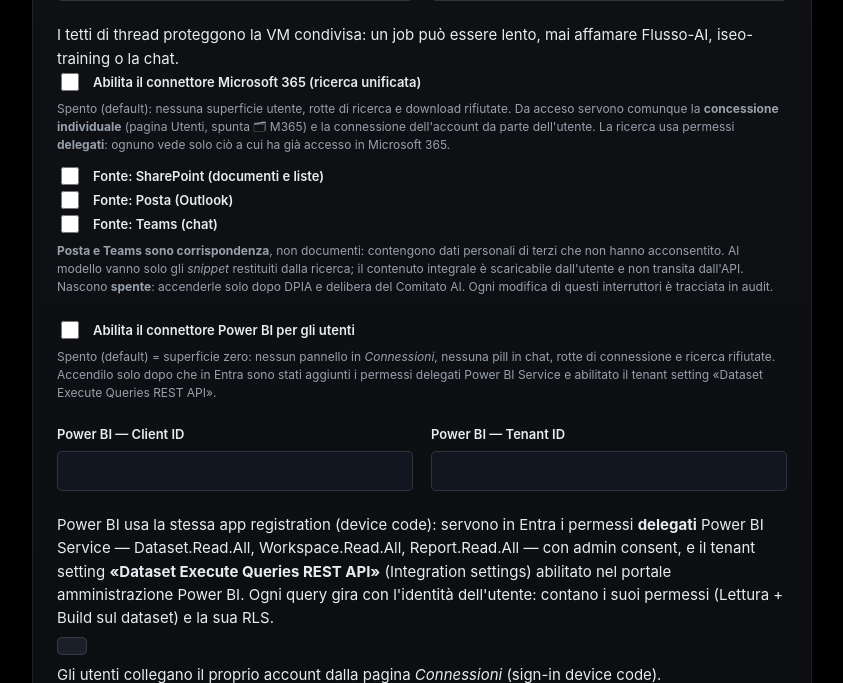
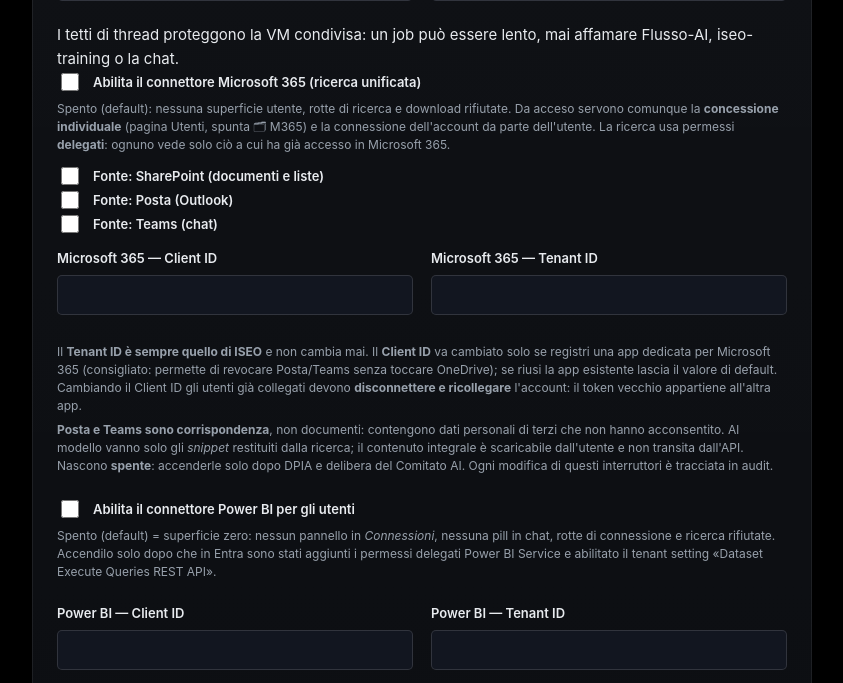
Before and after one commit to Ehocram/iseopilot, a FastAPI app: template templates/admin.html in a window 1280 px wide. Shown: the part 3207-3890 px from the top of the page, without its empty margins (218-1061 px from the left). Run offline with FastAPI, Linux system fonts and the light colour scheme; the template is opened without the code that fills it, so the values that code supplies are empty; parts of the project's set-up code (start-up, migrations or seed data) failed here and were passed over; some libraries are stand-ins or nearby versions.

Commit message:
Add files via upload

```diff
--- a/app/main.py
+++ b/app/main.py
@@ -1320,6 +1320,8 @@ def admin_page(request: Request):
         dyn_resource_url=store.get_setting("dyn_resource_url", DEF_DYN_RESOURCE_URL),
         def_od_client_id=DEF_OD_CLIENT_ID, def_od_tenant_id=DEF_OD_TENANT_ID,
         m365_enabled=store.get_setting("m365_enabled", "0") == "1",
+        m365_client_id=store.get_setting("m365_client_id", DEF_OD_CLIENT_ID),
+        m365_tenant_id=store.get_setting("m365_tenant_id", DEF_OD_TENANT_ID),
         m365_src_sharepoint=store.get_setting("m365_src_sharepoint", "1") == "1",
         m365_src_mail=store.get_setting("m365_src_mail", "0") == "1",
         m365_src_teams=store.get_setting("m365_src_teams", "0") == "1",
@@ -1371,6 +1373,8 @@ def admin_save(
     dyn_tenant_id: str = Form(""),
     dyn_resource_url: str = Form(""),
     m365_enabled: str = Form("0"),
+    m365_client_id: str = Form(""),
+    m365_tenant_id: str = Form(""),
     m365_src_sharepoint: str = Form("0"),
     m365_src_mail: str = Form("0"),
     m365_src_teams: str = Form("0"),
@@ -1435,6 +1439,16 @@ def admin_save(
         _n = re.sub(r"[^0-9]", "", _v or "")
         store.set_setting(_k, _n or _d)
     store.set_setting("pbi_enabled", "1" if pbi_enabled == "1" else "0")
+    _m3c_prec = store.get_setting("m365_client_id", DEF_OD_CLIENT_ID)
+    _m3c_nuovo = m365_client_id.strip() or DEF_OD_CLIENT_ID
+    if _m3c_prec != _m3c_nuovo:
+        # cambiare app registration invalida i token già emessi: va detto,
+        # non scoperto dagli utenti con un errore di connessione.
+        _audit(request, user["username"], "m365_config",
+               f"client_id: {_m3c_prec[:8]}… -> {_m3c_nuovo[:8]}… "
+               "(gli utenti collegati devono riconnettere)")
+    store.set_setting("m365_client_id", _m3c_nuovo)
+    store.set_setting("m365_tenant_id", m365_tenant_id.strip() or DEF_OD_TENANT_ID)
     store.set_setting("pbi_client_id", pbi_client_id.strip() or DEF_PBI_CLIENT_ID)
     store.set_setting("pbi_tenant_id", pbi_tenant_id.strip() or DEF_PBI_TENANT_ID)
     return RedirectResponse(url="/admin?saved=1", status_code=303)
--- a/templates/admin.html
+++ b/templates/admin.html
@@ -270,6 +270,17 @@
             <input type="checkbox" id="m365_src_teams" name="m365_src_teams" value="1" {% if m365_src_teams %}checked{% endif %}>
             <label for="m365_src_teams">Fonte: Teams (chat)</label>
           </div>
+          <div class="row2" style="margin-top:12px;">
+            <div class="field">
+              <label for="m365_client_id">Microsoft 365 — Client ID</label>
+              <input type="text" id="m365_client_id" name="m365_client_id" value="{{ m365_client_id }}" style="font-family:var(--mono);">
+            </div>
+            <div class="field">
+              <label for="m365_tenant_id">Microsoft 365 — Tenant ID</label>
+              <input type="text" id="m365_tenant_id" name="m365_tenant_id" value="{{ m365_tenant_id }}" style="font-family:var(--mono);">
+            </div>
+          </div>
+          <div class="hint">Il <strong>Tenant ID è sempre quello di ISEO</strong> e non cambia mai. Il <strong>Client ID</strong> va cambiato solo se registri una app dedicata per Microsoft 365 (consigliato: permette di revocare Posta/Teams senza toccare OneDrive); se riusi la app esistente lascia il valore di default. Cambiando il Client ID gli utenti già collegati devono <strong>disconnettere e ricollegare</strong> l'account: il token vecchio appartiene all'altra app.</div>
           <div class="hint"><strong>Posta e Teams sono corrispondenza</strong>, non documenti: contengono dati personali di terzi che non hanno acconsentito. Al modello vanno solo gli <em>snippet</em> restituiti dalla ricerca; il contenuto integrale è scaricabile dall'utente e non transita dall'API. Nascono <strong>spente</strong>: accenderle solo dopo DPIA e delibera del Comitato AI. Ogni modifica di questi interruttori è tracciata in audit.</div>
         </div>
         <div class="field">
```
Also changed, not shown: tests/test_m365.py (+18 -0 lines).
